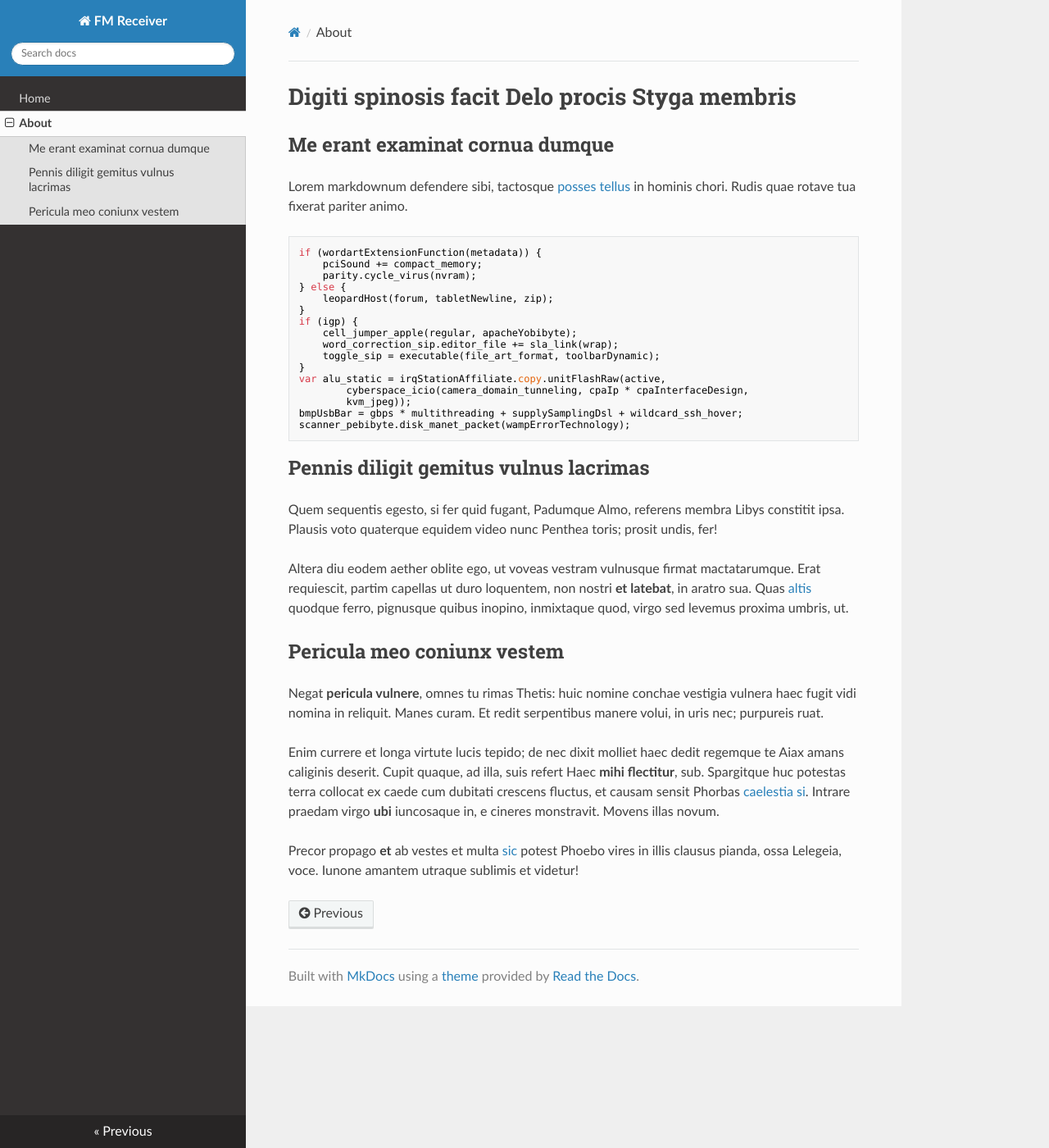
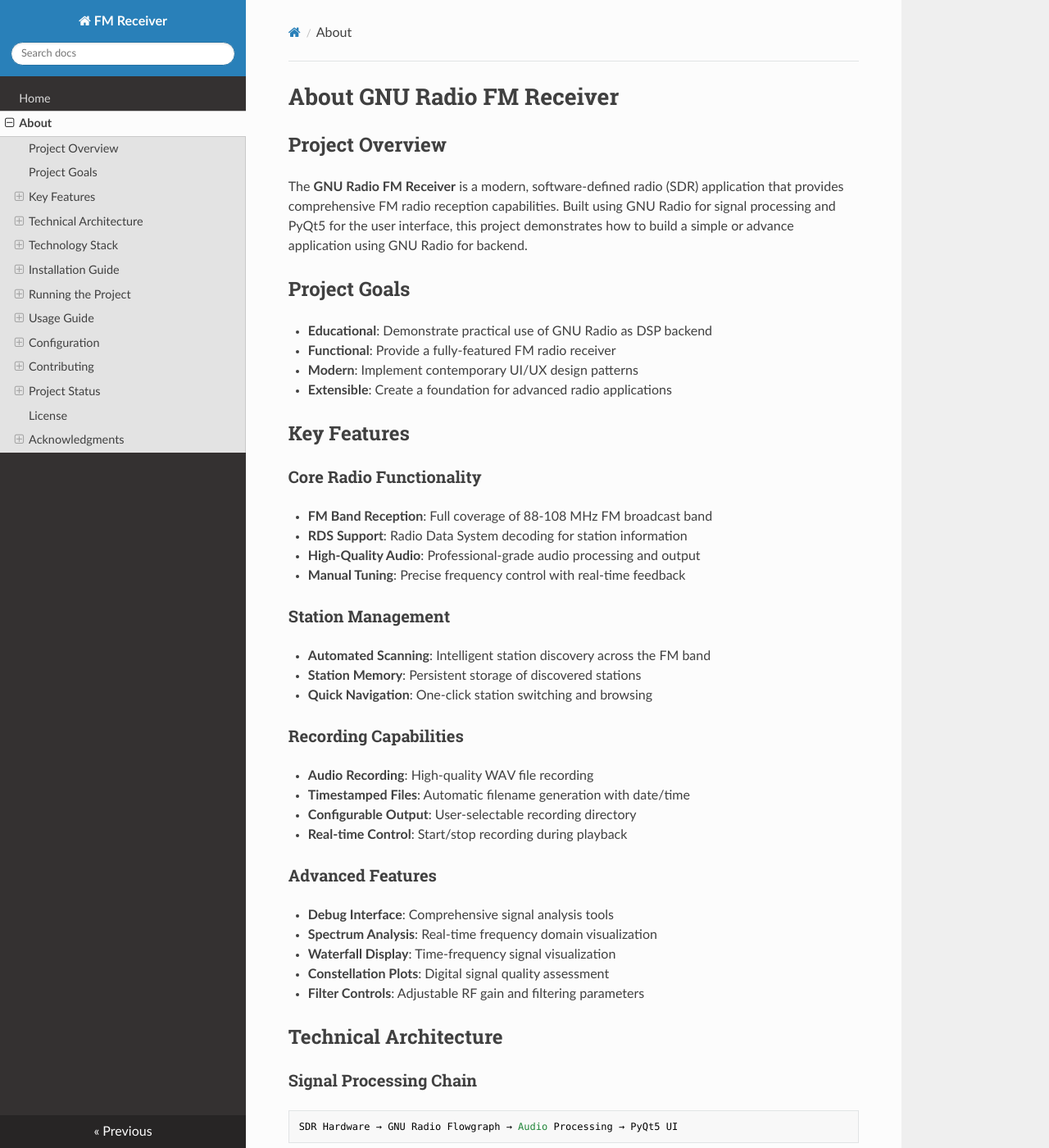
Before and after one commit to StudHamza/GNU-Radio-FM-App, an MkDocs documentation site: the page built from docs/about.md, in a window 1280 px wide and 1400 px high. Shown: the whole window at 82% size. Built offline with MkDocs 1.6.1, drawn with Linux system fonts in a browser that asks for light colours; nearby versions of some CDN libraries; some of the changed text lies outside the part shown.

Commit message:
Documentations

````diff
--- a/docs/about.md
+++ b/docs/about.md
@@ -1,53 +1,187 @@
-# Digiti spinosis facit Delo procis Styga membris
+# About GNU Radio FM Receiver
 
-## Me erant examinat cornua dumque
+## Project Overview
 
-Lorem markdownum defendere sibi, tactosque [posses
-tellus](http://inest.com/hominumque.html) in hominis chori. Rudis quae rotave
-tua fixerat pariter animo.
+The **GNU Radio FM Receiver** is a modern, software-defined radio (SDR) application that provides comprehensive FM radio reception capabilities. Built using GNU Radio for signal processing and PyQt5 for the user interface, this project demonstrates how to build a simple or advance application using GNU Radio for backend.
 
-    if (wordartExtensionFunction(metadata)) {
-        pciSound += compact_memory;
-        parity.cycle_virus(nvram);
-    } else {
-        leopardHost(forum, tabletNewline, zip);
-    }
-    if (igp) {
-        cell_jumper_apple(regular, apacheYobibyte);
-        word_correction_sip.editor_file += sla_link(wrap);
-        toggle_sip = executable(file_art_format, toolbarDynamic);
-    }
-    var alu_static = irqStationAffiliate.copy.unitFlashRaw(active,
-            cyberspace_icio(camera_domain_tunneling, cpaIp * cpaInterfaceDesign,
-            kvm_jpeg));
-    bmpUsbBar = gbps * multithreading + supplySamplingDsl + wildcard_ssh_hover;
-    scanner_pebibyte.disk_manet_packet(wampErrorTechnology);
+## Project Goals
 
-## Pennis diligit gemitus vulnus lacrimas
+- **Educational**: Demonstrate practical use of GNU Radio as DSP backend
+- **Functional**: Provide a fully-featured FM radio receiver
+- **Modern**: Implement contemporary UI/UX design patterns
+- **Extensible**: Create a foundation for advanced radio applications
 
-Quem sequentis egesto, si fer quid fugant, Padumque Almo, referens membra Libys
-constitit ipsa. Plausis voto quaterque equidem video nunc Penthea toris; prosit
-undis, fer!
+##  Key Features
 
-Altera diu eodem aether oblite ego, ut voveas vestram vulnusque firmat
-mactatarumque. Erat requiescit, partim capellas ut duro loquentem, non nostri
-**et latebat**, in aratro sua. Quas [altis](http://www.dixit-esse.net/) quodque
-ferro, pignusque quibus inopino, inmixtaque quod, virgo sed levemus proxima
-umbris, ut.
+### Core Radio Functionality
+- **FM Band Reception**: Full coverage of 88-108 MHz FM broadcast band
+- **RDS Support**: Radio Data System decoding for station information
+- **High-Quality Audio**: Professional-grade audio processing and output
+- **Manual Tuning**: Precise frequency control with real-time feedback
 
-## Pericula meo coniunx vestem
+### Station Management
+- **Automated Scanning**: Intelligent station discovery across the FM band
+- **Station Memory**: Persistent storage of discovered stations
+- **Quick Navigation**: One-click station switching and browsing
 
-Negat **pericula vulnere**, omnes tu rimas Thetis: huic nomine conchae vestigia
-vulnera haec fugit vidi nomina in reliquit. Manes curam. Et redit serpentibus
-manere volui, in uris nec; purpureis ruat.
+### Recording Capabilities
+- **Audio Recording**: High-quality WAV file recording
+- **Timestamped Files**: Automatic filename generation with date/time
+- **Configurable Output**: User-selectable recording directory
+- **Real-time Control**: Start/stop recording during playback
 
-Enim currere et longa virtute lucis tepido; de nec dixit molliet haec dedit
-regemque te Aiax amans caliginis deserit. Cupit quaque, ad illa, suis refert
-Haec **mihi flectitur**, sub. Spargitque huc potestas terra collocat ex caede
-cum dubitati crescens fluctus, et causam sensit Phorbas [caelestia
-si](http://flamma.com/). Intrare praedam virgo **ubi** iuncosaque in, e cineres
-monstravit. Movens illas novum.
+### Advanced Features
+- **Debug Interface**: Comprehensive signal analysis tools
+- **Spectrum Analysis**: Real-time frequency domain visualization
+- **Waterfall Display**: Time-frequency signal visualization
+- **Constellation Plots**: Digital signal quality assessment
+- **Filter Controls**: Adjustable RF gain and filtering parameters
 
-Precor propago **et** ab vestes et multa
-[sic](http://rugas-hunc.com/quatenuscorpora.html) potest Phoebo vires in illis
-clausus pianda, ossa Lelegeia, voce. Iunone amantem utraque sublimis et videtur!
+## Technical Architecture
+
+### Signal Processing Chain
+```
+SDR Hardware → GNU Radio Flowgraph → Audio Processing → PyQt5 UI
+```
+
+### Core Components
+
+#### **GNU Radio Integration**
+- Custom `rds_rx` flowgraph for FM demodulation
+- Real-time signal processing and filtering
+- RDS data extraction and decoding
+- Audio output and recording pipeline
+
+#### **PyQt5 User Interface**
+- Modern, responsive design
+- Tabbed interface for different application modes
+- Custom widgets for radio-specific controls
+- Real-time visualization integration
+
+#### **Configuration Management**
+- Persistent settings storage
+- Station memory across sessions
+- User preference management
+- Automatic configuration backup
+
+### Threading Architecture
+- **Main Thread**: UI updates and user interaction
+- **Scanner Thread**: Background frequency scanning
+- **GNU Radio Thread**: Real-time signal processing
+
+## Technology Stack
+
+### **Core Technologies**
+- **Python 3.8+**: Primary development language
+- **GNU Radio 3.8+**: Signal processing framework
+- **PyQt5**: Cross-platform GUI framework
+- **NumPy**: Numerical computing support
+
+### **Signal Processing**
+- **Digital Signal Processing**: Real-time filtering and demodulation
+- **RDS Decoding**: Radio Data System implementation
+- **Audio Processing**: High-quality audio pipeline
+- **Spectrum Analysis**: FFT-based frequency analysis
+
+### **Hardware Support**
+- **RTL-SDR**: USB dongle SDR support
+- **HackRF**: Professional SDR hardware
+- **USRP**: Universal Software Radio Peripheral
+- **BladeRF**: High-performance SDR platform
+
+
+## Installation Guide
+
+### Requirements
+
+Ensure the following dependencies are installed on your system:
+
+- [GNU Radio](https://www.gnuradio.org/)
+- [gr-rds](https://github.com/bastibl/gr-rds)
+- Python 3.10
+- `numpy`, `matplotlib` (automatically handled by `uv`)
+
+## Running the Project
+
+### Using [uv](https://docs.astral.sh/uv/getting-started/)
+
+1. Install `uv` by following the [installation guide](https://docs.astral.sh/uv/getting-started/installation/).
+2. Make sure GNU Radio and `gr-rds` are properly installed on your system.
+3. Run the FM receiver:
+
+```bash
+uv run src/fm_receiver/main.py
+```
+
+Note: Ensure your virtual environment is created with system site packages enabled:
+
+```bash
+python3 -m venv .venv --system-site-packages
+```
+
+## Usage Guide
+
+### **First Launch**
+1. Connect your SDR hardware to a USB port
+2. Launch the application with your SDR's serial number
+3. Click "Scan Stations" to discover local FM stations
+
+### **Basic Operation**
+- **Tuning**: Use the frequency slider or station buttons
+- **Volume**: Adjust using the vertical volume slider
+- **Recording**: Click "Record" to start/stop audio capture
+- **Navigation**: Use Previous/Next buttons for station hopping
+
+### **Advanced Features**
+- **Debug Mode**: Access spectrum analyzers and signal diagnostics
+- **Manual Tuning**: Fine-tune frequency using the slider control
+- **RDS Information**: View station metadata when available
+
+## Configuration
+
+### **Configuration File Structure**
+```json
+{
+    "stations": [88100000, 92500000, 101100000],
+    "volume": 75,
+    "output_directory": "/home/user/recordings",
+}
+```
+
+### **Customization Options**
+- Station presets and favorites
+- Audio output device selection
+- Recording format and quality settings
+- UI theme and layout preferences
+
+## Contributing
+
+This project is part of gsoc 2025 under GNU Radio organization, and contribution is welcomed
+
+### **Areas for Contribution**
+- **Bug Reports**: Help identify and fix issues
+- **Feature Requests**: Suggest new functionality
+- **Documentation**: Improve guides and examples
+- **Testing**: Verify compatibility across platforms
+- **UI/UX**: Enhance user interface design
+
+## Project Status
+
+### **Current Version**: 1.0.0
+- ✅ Core FM reception functionality
+- ✅ Station scanning and management
+- ✅ Audio recording capabilities
+- ✅ RDS data decoding
+- ✅ Debug and analysis tools
+
+
+##  License
+
+This project is licensed under the **GNU General Public License v3.0** - see the [LICENSE](LICENSE) file for details.
+
+## Acknowledgments
+
+### **Special Thanks**
+- **GNU Radio Community**: Especially my mentors for thier excellent guidance throughout the project period.
+
+---
````
Also changed, not shown: docs/index.md (+2 -16 lines), 4 other files.
